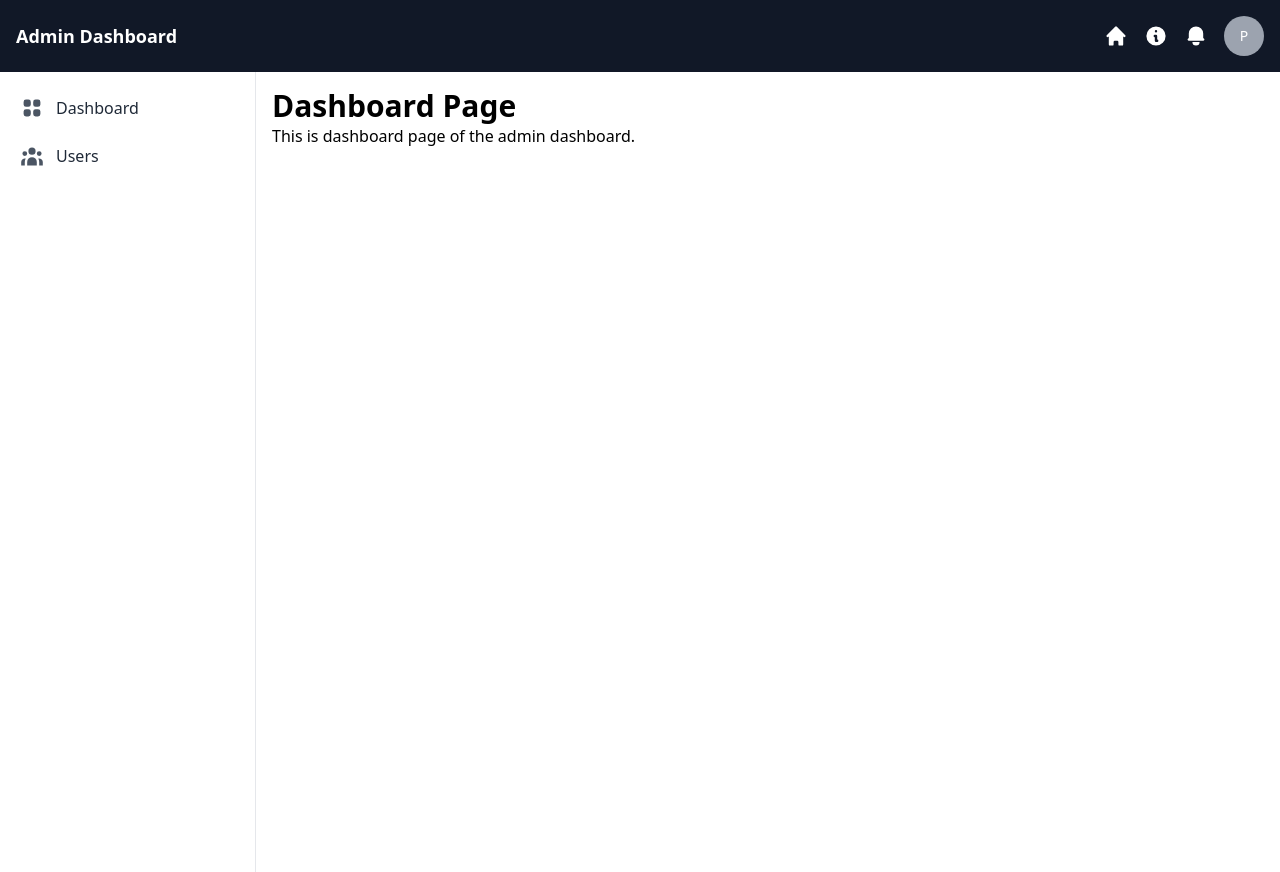
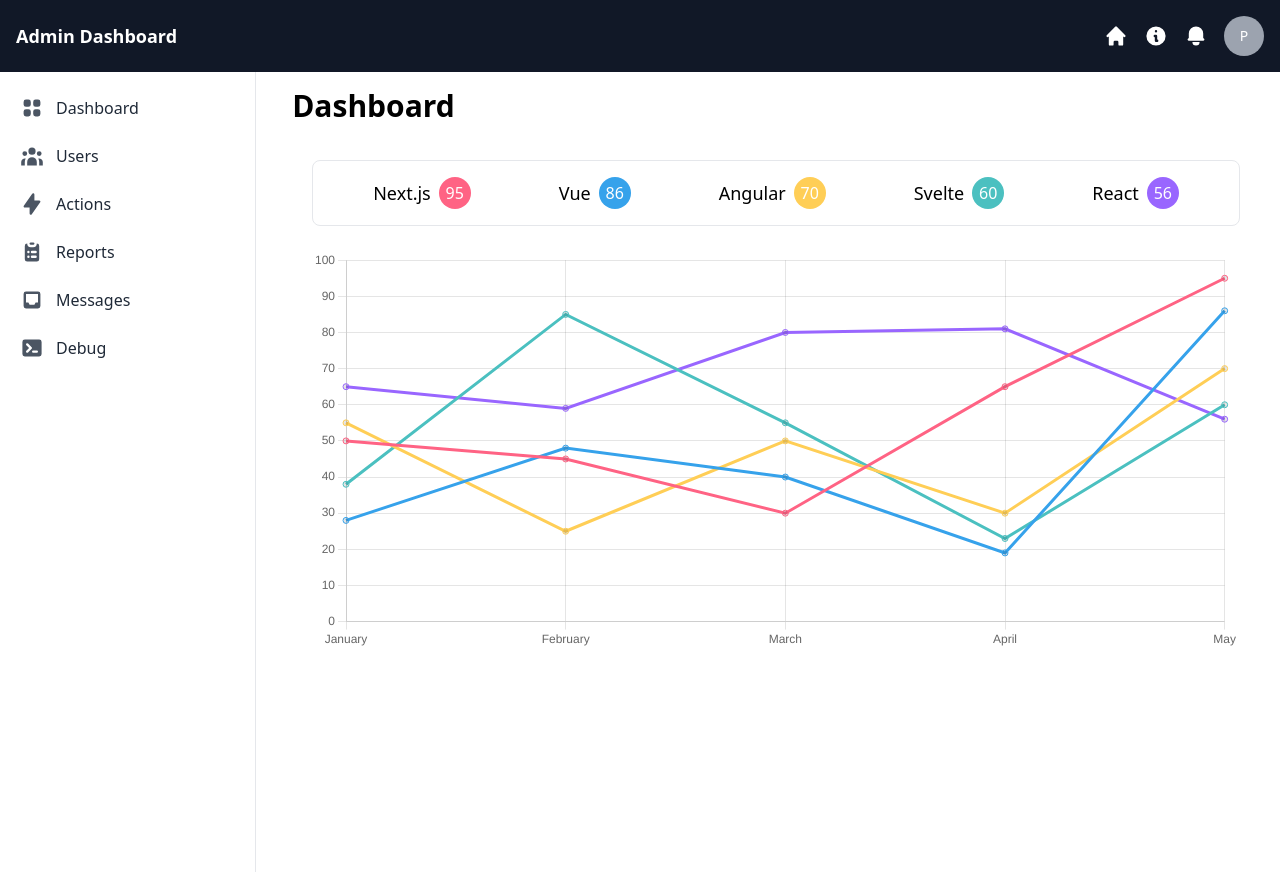
Before and after one commit to reivosar/admin-dashboard, a Next.js app: page /dashboard in a window 1280 px wide. Built offline with nearby package versions, Linux system fonts and the light colour scheme.

Commit message:
added side menu and dashboard

```diff
--- a/src/components/Sidebar.tsx
+++ b/src/components/Sidebar.tsx
@@ -1,5 +1,12 @@
 import Link from "next/link";
-import { ViewGridIcon, UserGroupIcon } from "@heroicons/react/solid";
+import {
+  ViewGridIcon,
+  UserGroupIcon,
+  LightningBoltIcon,
+  ClipboardListIcon,
+  InboxIcon,
+  TerminalIcon,
+} from "@heroicons/react/solid";
 
 const Sidebar: React.FC = () => {
   return (
@@ -22,6 +29,38 @@
               </a>
             </Link>
           </li>
+          <li>
+            <Link href="/actions" legacyBehavior>
+              <a className="flex items-center p-2 text-base font-normal text-gray-800 rounded-lg hover:bg-gray-100">
+                <LightningBoltIcon className="w-6 h-6 text-gray-600" />
+                <span className="ml-3">Actions</span>
+              </a>
+            </Link>
+          </li>
+          <li>
+            <Link href="/reports" legacyBehavior>
+              <a className="flex items-center p-2 text-base font-normal text-gray-800 rounded-lg hover:bg-gray-100">
+                <ClipboardListIcon className="w-6 h-6 text-gray-600" />
+                <span className="ml-3">Reports</span>
+              </a>
+            </Link>
+          </li>
+          <li>
+            <Link href="/messages" legacyBehavior>
+              <a className="flex items-center p-2 text-base font-normal text-gray-800 rounded-lg hover:bg-gray-100">
+                <InboxIcon className="w-6 h-6 text-gray-600" />
+                <span className="ml-3">Messages</span>
+              </a>
+            </Link>
+          </li>
+          <li>
+            <Link href="/debug" legacyBehavior>
+              <a className="flex items-center p-2 text-base font-normal text-gray-800 rounded-lg hover:bg-gray-100">
+                <TerminalIcon className="w-6 h-6 text-gray-600" />
+                <span className="ml-3">Debug</span>
+              </a>
+            </Link>
+          </li>
         </ul>
       </div>
     </aside>
--- /dev/null
+++ b/src/components/dashborad/TrendDashboard.tsx
@@ -0,0 +1,151 @@
+import React, { useState, useEffect } from "react";
+import { Line } from "react-chartjs-2";
+import Tooltip from "@mui/material/Tooltip";
+import {
+  Chart as ChartJS,
+  CategoryScale,
+  LinearScale,
+  PointElement,
+  LineElement,
+  Title,
+  Tooltip as ChartTooltip,
+  Legend,
+} from "chart.js";
+
+ChartJS.register(
+  CategoryScale,
+  LinearScale,
+  PointElement,
+  LineElement,
+  Title,
+  ChartTooltip,
+  Legend
+);
+
+const colors = ["#FF6384", "#36A2EB", "#FFCE56", "#4BC0C0", "#9966FF"];
+
+const TrendDashboard = () => {
+  const [trendData, setTrendData] = useState([]);
+
+  useEffect(() => {
+    const fetchData = async () => {
+      const data = await fetchTrendData();
+      const sortedData = data.sort(
+        (a, b) => b.scores.slice(-1)[0] - a.scores.slice(-1)[0]
+      );
+      setTrendData(sortedData);
+    };
+    fetchData();
+  }, []);
+
+  if (trendData.length === 0) return null;
+
+  const timeSeriesData = {
+    labels: trendData[0].timestamps,
+    datasets: trendData.map((trend, index) => ({
+      label: trend.label,
+      data: trend.scores,
+      borderColor: colors[index % colors.length],
+      fill: false,
+    })),
+  };
+
+  return (
+    <div className="p-5">
+      <div className="flex justify-around items-center border p-4 rounded-lg mb-6">
+        {trendData.map((trend, index) => (
+          <Tooltip key={trend.label} title={trend.description} arrow>
+            <div className="flex items-center gap-2">
+              <span className="text-lg font-medium">{trend.label}</span>
+              <span
+                className="inline-block h-8 w-8 rounded-full text-center leading-8"
+                style={{
+                  backgroundColor: colors[index % colors.length],
+                  color: "white",
+                }}
+              >
+                {trend.scores[trend.scores.length - 1]}
+              </span>
+            </div>
+          </Tooltip>
+        ))}
+      </div>
+
+      <div style={{ height: "400px" }}>
+        <Line
+          data={{
+            labels: trendData[0].timestamps,
+            datasets: trendData.map((trend, index) => ({
+              label: trend.label,
+              data: trend.scores,
+              borderColor: colors[index % colors.length],
+              fill: false,
+            })),
+          }}
+          options={{
+            maintainAspectRatio: false,
+            scales: {
+              y: {
+                beginAtZero: true,
+                title: {
+                  display: false,
+                  text: "Score",
+                },
+              },
+              x: {
+                title: {
+                  display: false,
+                  text: "Month",
+                },
+              },
+            },
+            plugins: {
+              legend: {
+                display: false,
+              },
+            },
+          }}
+        />
+      </div>
+    </div>
+  );
+};
+
+// Dummy API Fetch function
+async function fetchTrendData() {
+  return Promise.resolve([
+    {
+      label: "React",
+      scores: [65, 59, 80, 81, 56],
+      timestamps: ["January", "February", "March", "April", "May"],
+      description: "A JavaScript library for building user interfaces.",
+    },
+    {
+      label: "Vue",
+      scores: [28, 48, 40, 19, 86],
+      timestamps: ["January", "February", "March", "April", "May"],
+      description: "The Progressive JavaScript Framework.",
+    },
+    {
+      label: "Angular",
+      scores: [55, 25, 50, 30, 70],
+      timestamps: ["January", "February", "March", "April", "May"],
+      description:
+        "A platform for building mobile and desktop web applications.",
+    },
+    {
+      label: "Svelte",
+      scores: [38, 85, 55, 23, 60],
+      timestamps: ["January", "February", "March", "April", "May"],
+      description: "Cybernetically enhanced web apps.",
+    },
+    {
+      label: "Next.js",
+      scores: [50, 45, 30, 65, 95],
+      timestamps: ["January", "February", "March", "April", "May"],
+      description: "The React Framework for Production.",
+    },
+  ]);
+}
+
+export default TrendDashboard;
--- a/src/pages/_app.tsx
+++ b/src/pages/_app.tsx
@@ -6,10 +6,15 @@
 import { ToastContainer } from "react-toastify";
 import "react-toastify/dist/ReactToastify.css";
 import App from "next/app";
+import Head from "next/head";
 
 function MyApp({ Component, pageProps }) {
   return (
     <div className="flex flex-col min-h-screen">
+      <Head>
+        <title>Admin Dashboard</title>
+        <meta name="viewport" content="initial-scale=1.0, width=device-width" />
+      </Head>
       <div className="flex justify-between items-center bg-gray-900 text-white w-full">
         <AdminHeader />
         <NavigationHeader />
@@ -17,7 +22,13 @@
       <div className="flex flex-1">
         <Sidebar />
         <main className="flex-1 pt-4 pl-4 ">
-          <Component {...pageProps} />
+          <div
+            style={{ display: "flex", justifyContent: "center", width: "100%" }}
+          >
+            <div style={{ width: "96%" }}>
+              <Component {...pageProps} />
+            </div>
+          </div>
           {/* Default toast setting */}
           <ToastContainer
             position="top-center"
--- /dev/null
+++ b/src/pages/actions/index.tsx
@@ -0,0 +1,12 @@
+const Dashboard: React.FC = () => {
+  return (
+    <div>
+      <div>
+        <h1 className="text-3xl font-bold">Actions Page</h1>
+        <p>This is actions page of the admin dashboard.</p>
+      </div>
+    </div>
+  );
+};
+
+export default Dashboard;
--- a/src/pages/dashboard.tsx
+++ /dev/null
@@ -1,12 +0,0 @@
-const Users: React.FC = () => {
-  return (
-    <div>
-      <div>
-        <h1 className="text-3xl font-bold">Dashboard Page</h1>
-        <p>This is dashboard page of the admin dashboard.</p>
-      </div>
-    </div>
-  );
-};
-
-export default Users;
--- /dev/null
+++ b/src/pages/dashboard/index.tsx
@@ -0,0 +1,16 @@
+import TrendDashboard from "@/components/dashborad/TrendDashboard";
+
+const Dashboard: React.FC = () => {
+  return (
+    <div className="space-y-4">
+      <div className="flex justify-between items-center mb-4">
+        <div className="flex items-center">
+          <h1 className="text-3xl font-bold">Dashboard</h1>
+        </div>
+      </div>
+      <TrendDashboard />
+    </div>
+  );
+};
+
+export default Dashboard;
--- /dev/null
+++ b/src/pages/debug/index.tsx
@@ -0,0 +1,12 @@
+const Debug: React.FC = () => {
+  return (
+    <div>
+      <div>
+        <h1 className="text-3xl font-bold">Debug Page</h1>
+        <p>This is debug page of the admin dashboard.</p>
+      </div>
+    </div>
+  );
+};
+
+export default Debug;
--- /dev/null
+++ b/src/pages/messages/index.tsx
@@ -0,0 +1,12 @@
+const Dashboard: React.FC = () => {
+  return (
+    <div>
+      <div>
+        <h1 className="text-3xl font-bold">Messages Page</h1>
+        <p>This is messages page of the admin dashboard.</p>
+      </div>
+    </div>
+  );
+};
+
+export default Dashboard;
--- /dev/null
+++ b/src/pages/reports/index.tsx
@@ -0,0 +1,12 @@
+const Dashboard: React.FC = () => {
+  return (
+    <div>
+      <div>
+        <h1 className="text-3xl font-bold">Reports Page</h1>
+        <p>This is reports page of the admin dashboard.</p>
+      </div>
+    </div>
+  );
+};
+
+export default Dashboard;
```
Also changed, not shown: package.json (+7 -0 lines), 1 other file (tests, documents, lock files or other folders).
